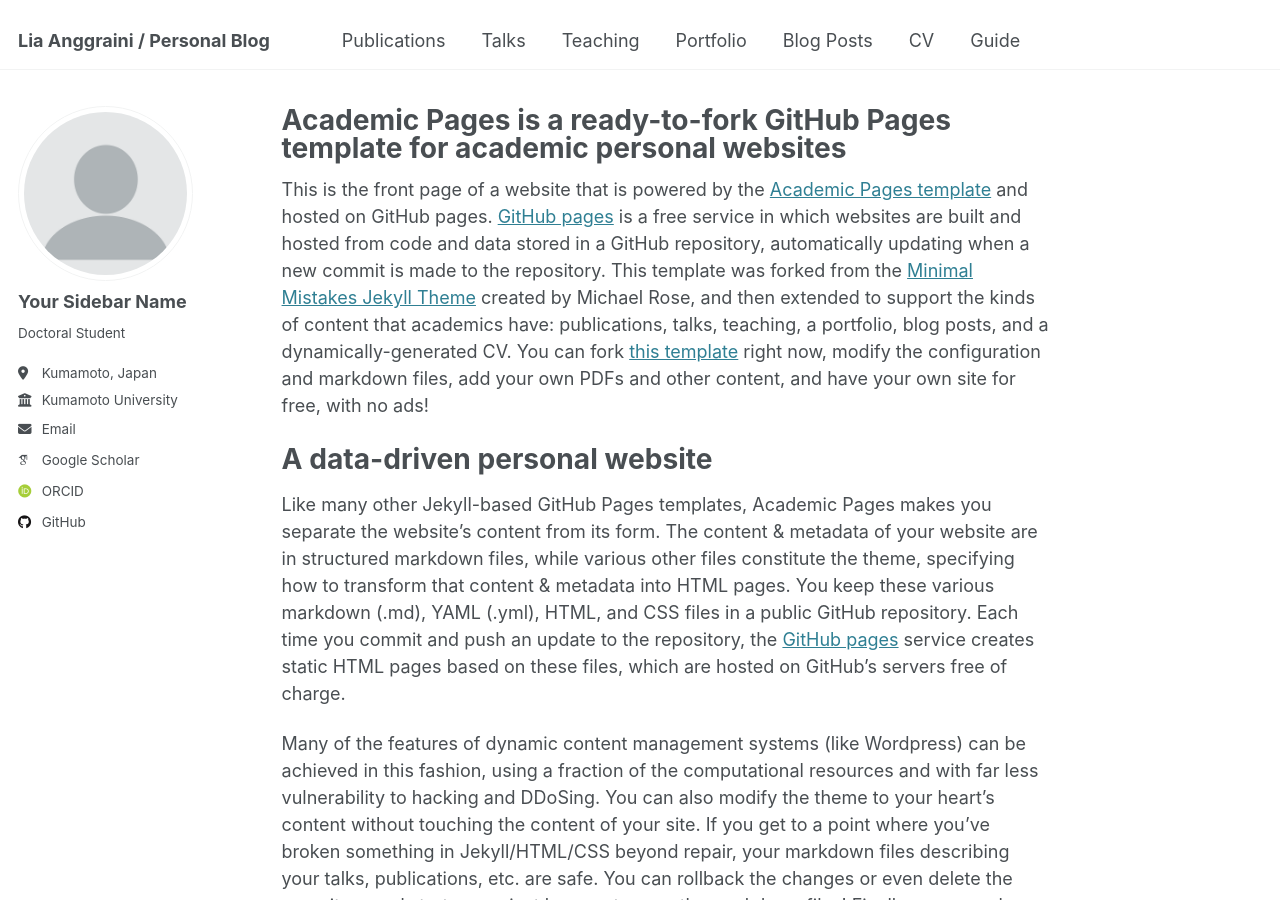
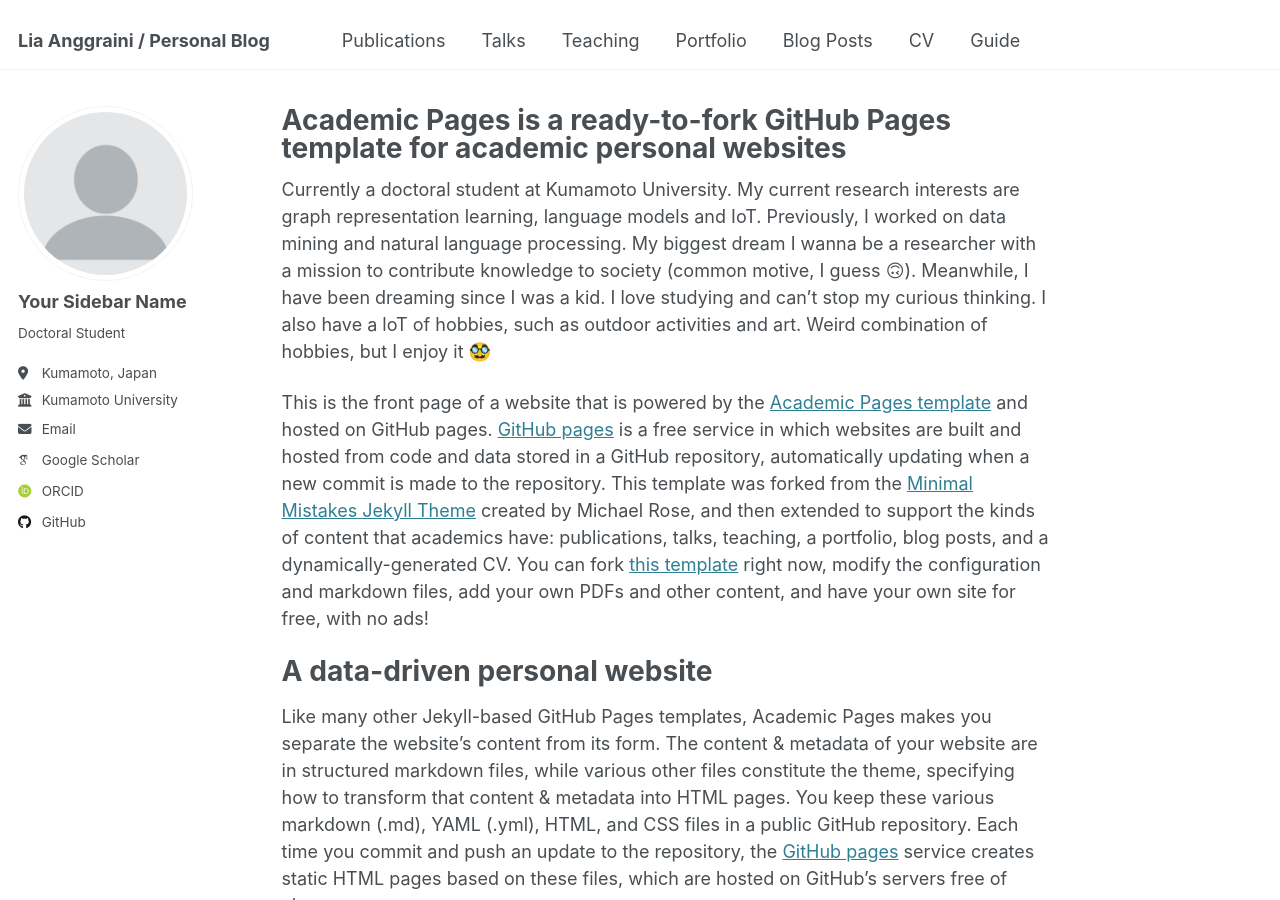
Before and after one commit to aozorahime/aozorahime.github.io, a Jekyll site: the page built from _pages/about.md, in a window 1280 px wide and 900 px high. Built offline with Jekyll 4.4.1, drawn with Linux system fonts in a browser that asks for light colours; some web fonts are replaced.

Commit message:
Update1 about.md
adding short description

```diff
--- a/_pages/about.md
+++ b/_pages/about.md
@@ -6,6 +6,10 @@ redirect_from:
   - /about/
   - /about.html
 ---
+
+Currently a doctoral student at Kumamoto University. My current research interests are graph representation learning, language models and IoT. Previously, I worked on data mining and natural language processing. My biggest dream I wanna be a researcher with a mission to contribute knowledge to society (common motive, I guess 🙃). Meanwhile, I have been dreaming since I was a kid. I love studying and can't stop my curious thinking. I also have a loT of hobbies, such as outdoor activities and art. Weird combination of hobbies, but I enjoy it 🥸
+
+
 
 This is the front page of a website that is powered by the [Academic Pages template](https://github.com/academicpages/academicpages.github.io) and hosted on GitHub pages. [GitHub pages](https://pages.github.com) is a free service in which websites are built and hosted from code and data stored in a GitHub repository, automatically updating when a new commit is made to the repository. This template was forked from the [Minimal Mistakes Jekyll Theme](https://mmistakes.github.io/minimal-mistakes/) created by Michael Rose, and then extended to support the kinds of content that academics have: publications, talks, teaching, a portfolio, blog posts, and a dynamically-generated CV. You can fork [this template](https://github.com/academicpages/academicpages.github.io) right now, modify the configuration and markdown files, add your own PDFs and other content, and have your own site for free, with no ads!
 
```
